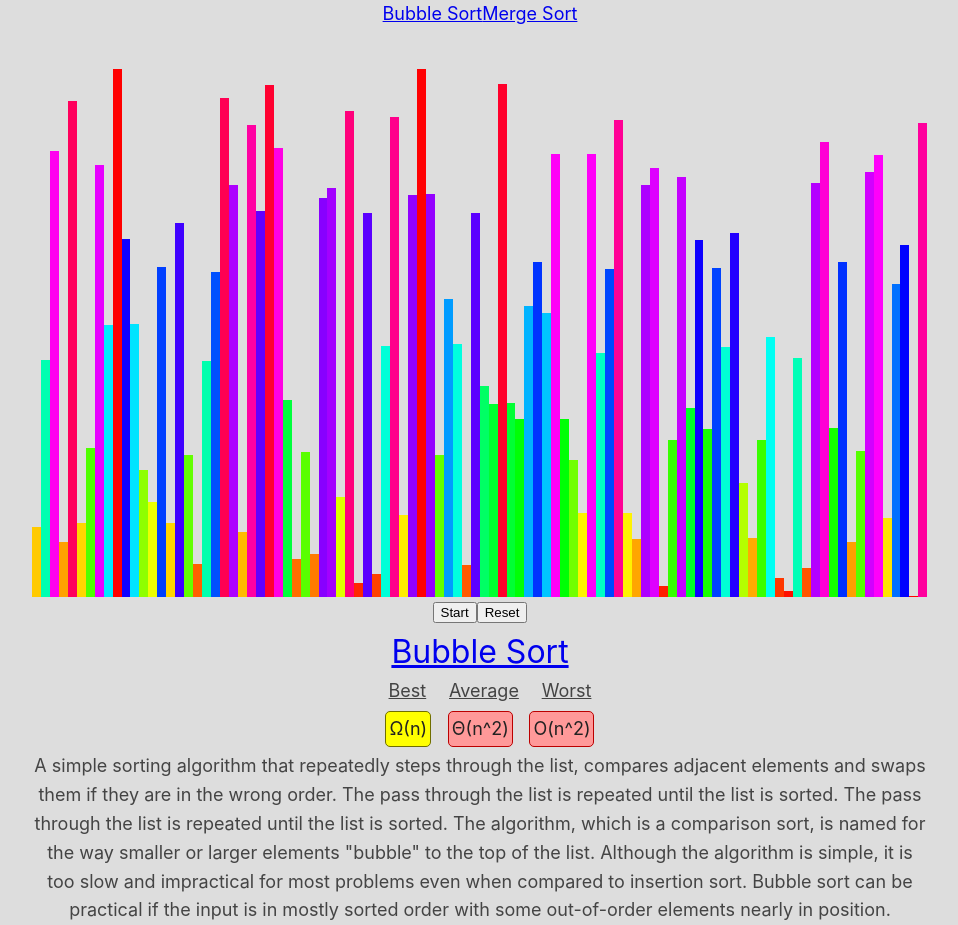
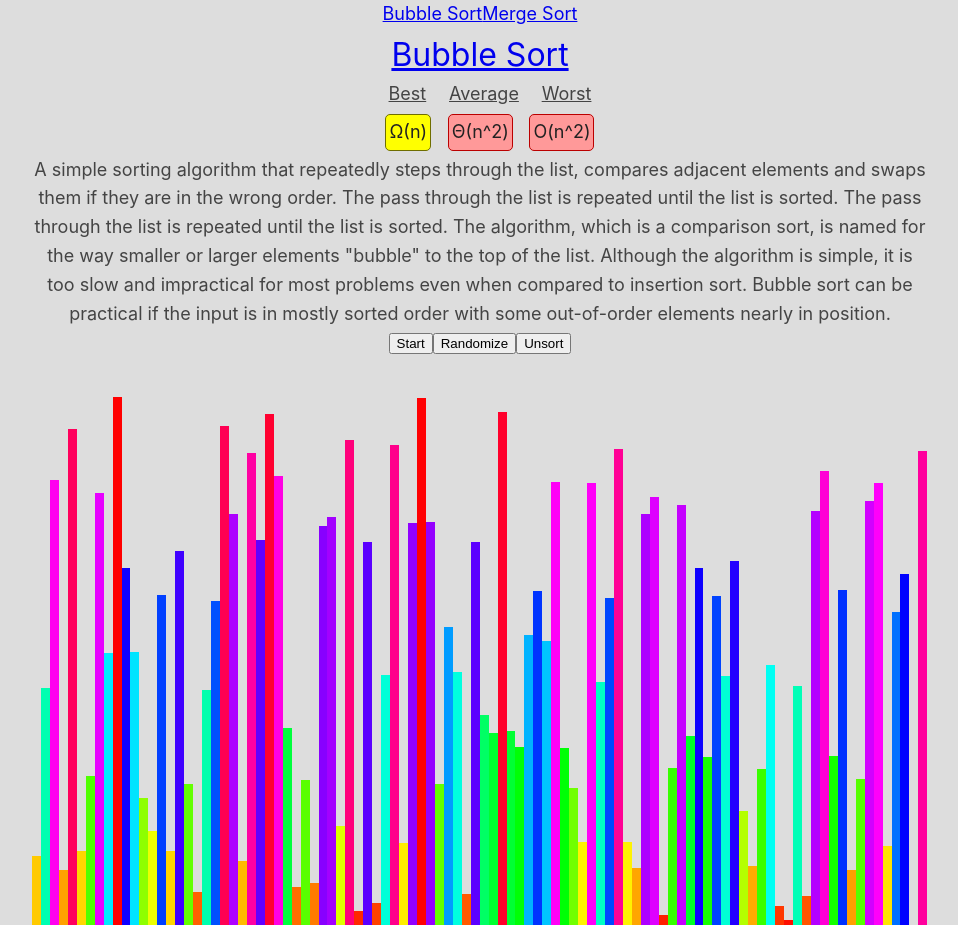
Before and after one commit to marvinody/react-sorting-algos, a React (Create React App) app: page /bubble-sort in a window 1280 px wide. Shown: the whole page, without its empty margins (160-1118 px from the left). Built offline with nearby package versions, Linux system fonts and the light colour scheme.

Commit message:
feat: creates unsort button with feature

```diff
--- a/src/Controls.js
+++ b/src/Controls.js
@@ -4,7 +4,9 @@ const Controls = (props) => {
   return (
     <div>
       <button onClick={props.start}>Start</button>
-      <button onClick={props.reset}>Reset</button>
+      <button onClick={props.randomize}>Randomize</button>
+      <button onClick={props.unsort}>Unsort</button>
+
     </div>
   )
 }
--- a/src/Sort.js
+++ b/src/Sort.js
@@ -18,7 +18,8 @@ export default withRouter(class Sort extends React.Component {
     console.log(props)
     this.state = {}
     this.start = this.start.bind(this);
-    this.reset = this.reset.bind(this);
+    this.randomize = this.randomize.bind(this);
+    this.unsort = this.unsort.bind(this)
 
     this.swap = this.swap.bind(this)
     this.set = this.set.bind(this);
@@ -36,6 +37,9 @@ export default withRouter(class Sort extends React.Component {
   componentDidMount() {
     this.resetToStart(this.props)
   }
+
+  // not the best way of doing this, but it seems to be ok
+  // the conditional prevents extra updates!
   shouldComponentUpdate(nextProps, nextState) {
     if (this.props.match.params.slug !== nextProps.match.params.slug) {
       this.resetToStart(nextProps)
@@ -43,12 +47,21 @@ export default withRouter(class Sort extends React.Component {
     return true;
   }
 
-  reset() {
+  randomize() {
     this.setState({
       values: newRandArray(ARRAY_SIZE),
       isSorting: false,
     })
   }
+
+  unsort() {
+    this.setState({
+      // sort it backwards
+      values: newRandArray(ARRAY_SIZE).sort((a, b) => b - a),
+      isSorting: false,
+    })
+  }
+
   start() {
     if (this.state.isSorting) {
       return;
@@ -114,9 +127,9 @@ export default withRouter(class Sort extends React.Component {
     return (
       <div className='container'>
         <NavBar></NavBar>
+        <SortInfo {...this.state.sort} />
+        <Controls start={this.start} randomize={this.randomize} unsort={this.unsort} />
         <DataHolder values={this.state.values} />
-        <Controls start={this.start} reset={this.reset} />
-        <SortInfo {...this.state.sort} />
       </div>
     )
   }
```
